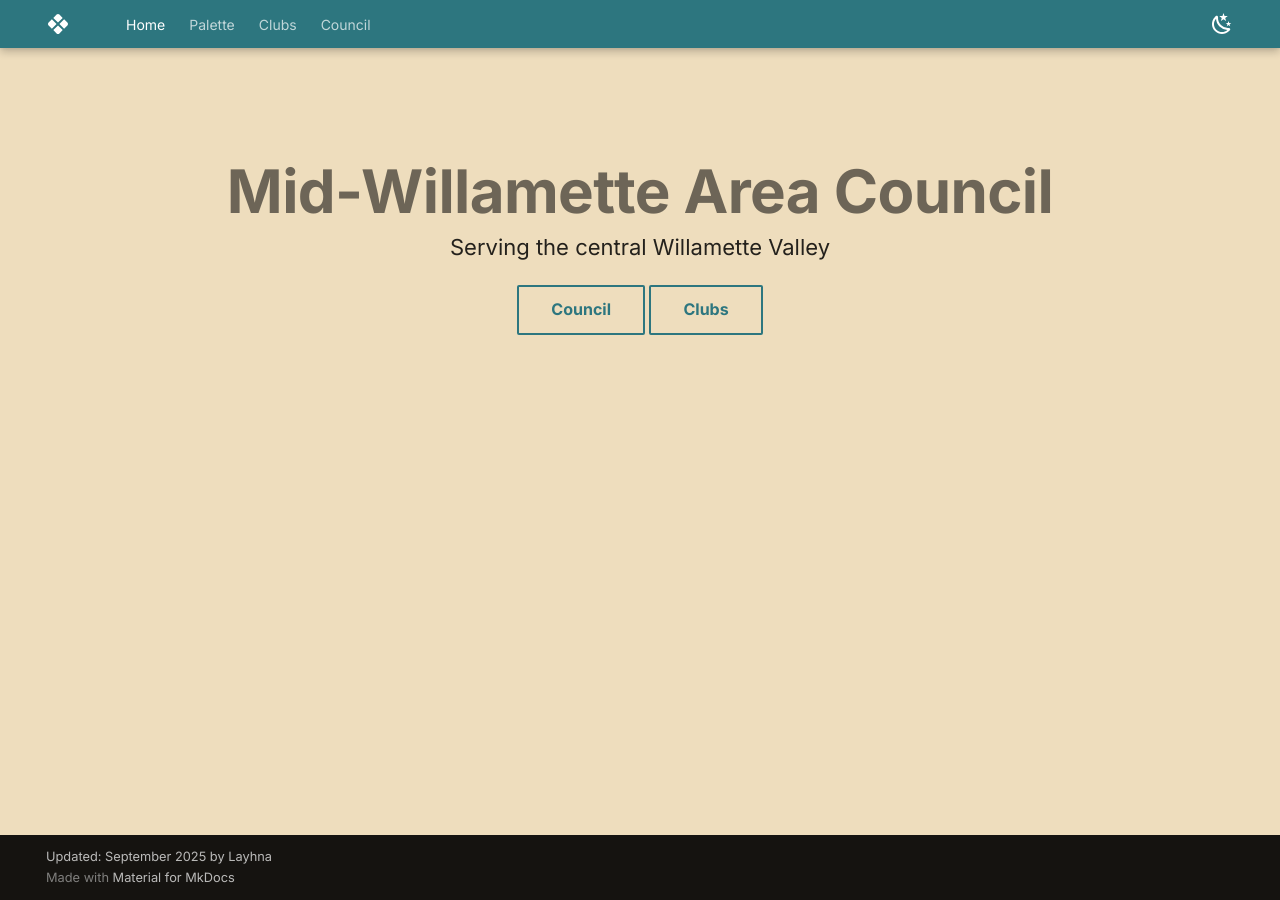
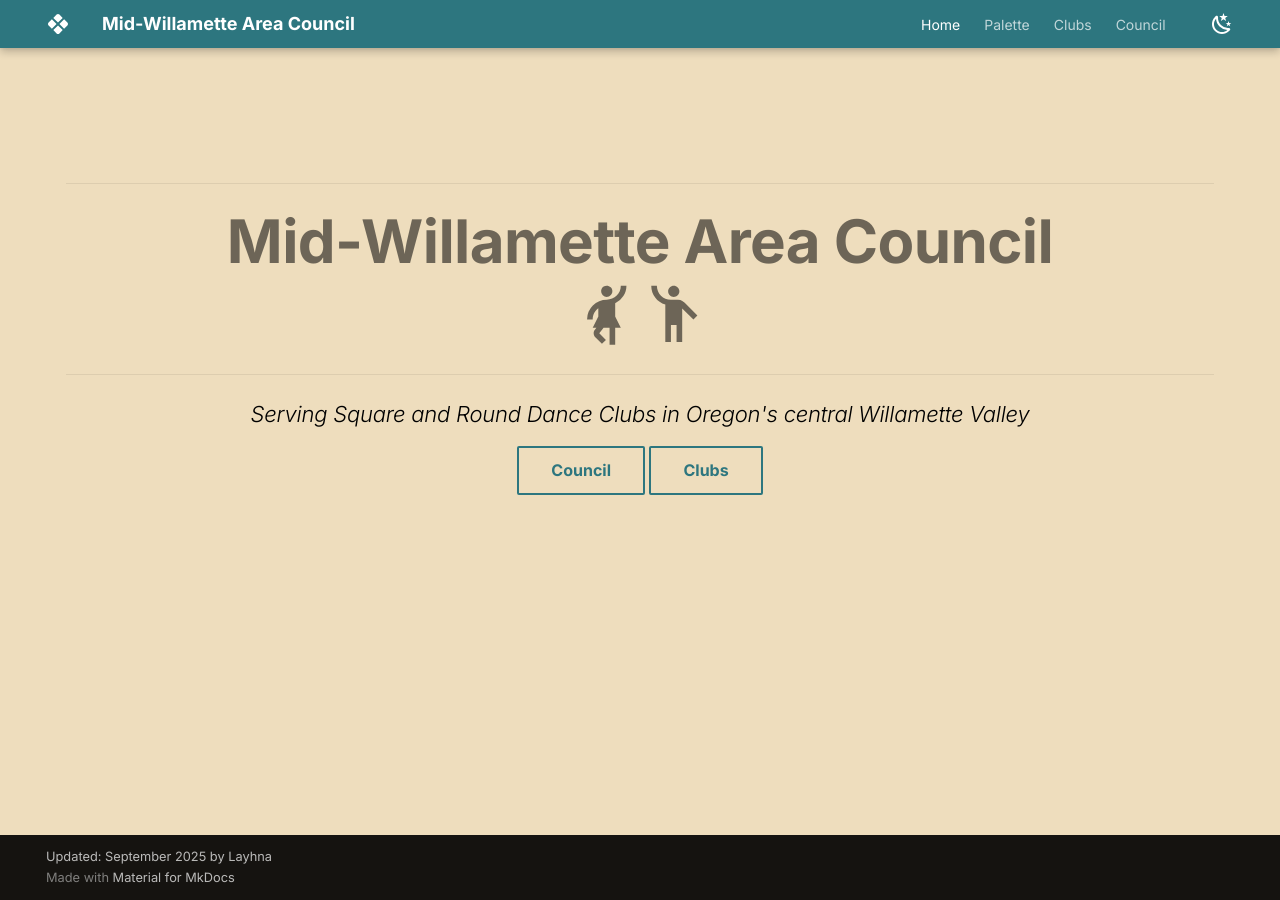
Before and after one commit to mwasquaredance/devsite, an MkDocs documentation site: the page built from docs/index.md, in a window 1280 px wide. Built offline with MkDocs 1.6.1 and Material for MkDocs 9.7.7, drawn with Linux system fonts in a browser that asks for light colours.

Commit message:
reset homepage

```diff
--- a/docs/assets/extra.css
+++ b/docs/assets/extra.css
@@ -7,16 +7,23 @@
   margin: 0 0 .3rem;
   font-size: 3rem;
   font-weight: 800;
+  opacity: 1;
   letter-spacing: -0.01em;
   line-height: 1.1;
 }
-.hero .tagline {
+.hero h2 {
   font-size: 1.1rem;
-  opacity: .85;
-  margin: .25rem 0 1rem;
+  opacity: 1;
+  margin: .25rem 0;
 }
 .hero .cta .md-button {
   margin: .25rem .4rem;
+}
+
+.md-header__tabs .md-tabs {
+  width: auto;
+  margin-right: 1rem;
+  display: flex;
 }
 
 
--- a/docs/index.md
+++ b/docs/index.md
@@ -7,9 +7,17 @@
 
 
 <div class="hero" markdown>
+---
 
 # Mid-Willamette Area Council
-  <p class="tagline">Serving the central Willamette Valley</p>
+# :material-human-female-dance::material-human-greeting:
+
+---
+
+## *Serving Square and Round Dance Clubs in Oregon's central Willamette Valley*
+
+
+
 
 [Council](council/){ .md-button}
 [Clubs](clubs/){ .md-button}
--- a/mkdocs.yml
+++ b/mkdocs.yml
@@ -59,9 +59,9 @@
   - pymdownx.tabbed:          # allows content tabs
       alternate_style: true   # avoids wrapping tab titles on small screens
 #  - pymdownx.extra
-#  - pymdownx.emoji:
-#      emoji_index: !!python/name:material.extensions.emoji.twemoji
-#      emoji_generator: !!python/name:material.extensions.emoji.to_svg
+  - pymdownx.emoji:
+      emoji_index: !!python/name:material.extensions.emoji.twemoji
+      emoji_generator: !!python/name:material.extensions.emoji.to_svg
 
 plugins: []
 #  - social
--- a/overrides/partials/header.html
+++ b/overrides/partials/header.html
@@ -35,11 +35,16 @@
       </div>
     </div>
 
+
+<!-- Moved nav tabs into top header bar -->
     {% if "navigation.tabs.sticky" in features %}
         {% if "navigation.tabs" in features %}
-            {% include "partials/tabs.html" %}
+            <div class="md-header__tabs"> <!-- Apply custom css for alignment -->
+                {% include "partials/tabs.html" %}
+            </div>
         {% endif %}
     {% endif %}
+<!-- Moved nav tabs into top header bar -->
 
     {% if config.theme.palette %}
       {% if not config.theme.palette is mapping %}
```
